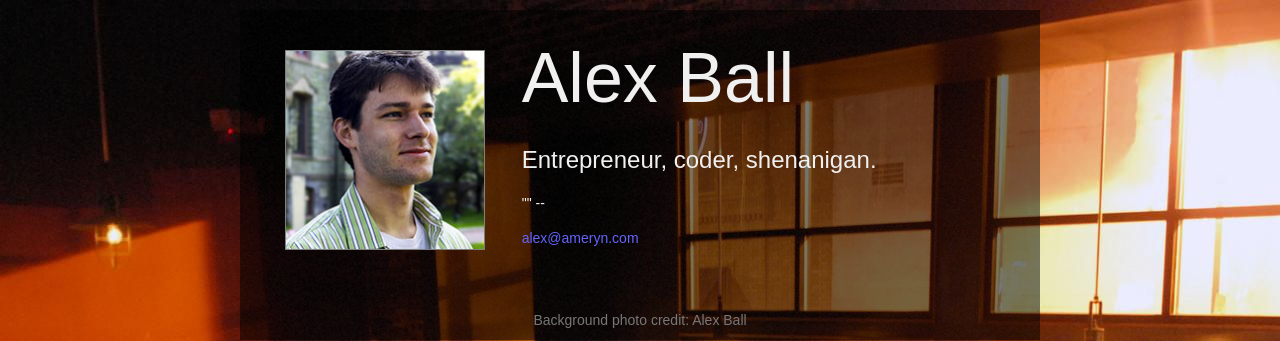
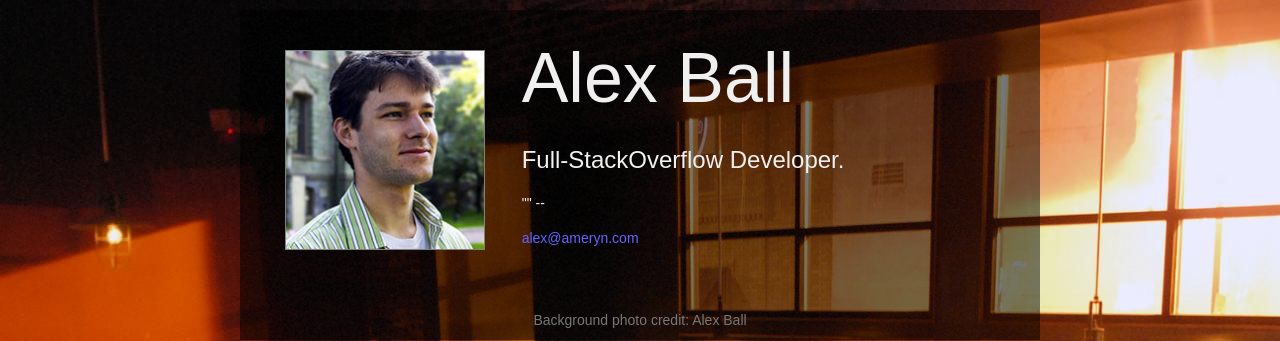
Before and after one commit to broxeph/djangalex, a Django app: template home/templates/home/index.html in a window 1280 px wide. Shown: the top 341 px of the page. Run offline with Django 3.2, Linux system fonts and the light colour scheme; the template is opened without the code that fills it, so the values that code supplies are empty; some libraries are stand-ins or nearby versions.

Commit message:
Full-StackOverflow Developer

```diff
--- a/home/templates/home/index.html
+++ b/home/templates/home/index.html
@@ -28,7 +28,7 @@
         </div>
         <div class="col-sm-8">
             <h1 class="title">Alex Ball</h1>
-            <h3 class="subtitle">Entrepreneur, coder, shenanigan.</h3>
+            <h3 class="subtitle">Full-StackOverflow Developer.</h3>
             <p class="quote">"{{ quote.text }}" -- {{ quote.source }}</p>
             <p class="email">
                 <a href="mailto:alex@ameryn.com">{% bootstrap_icon "envelope" %}alex@ameryn.com</a>
```
